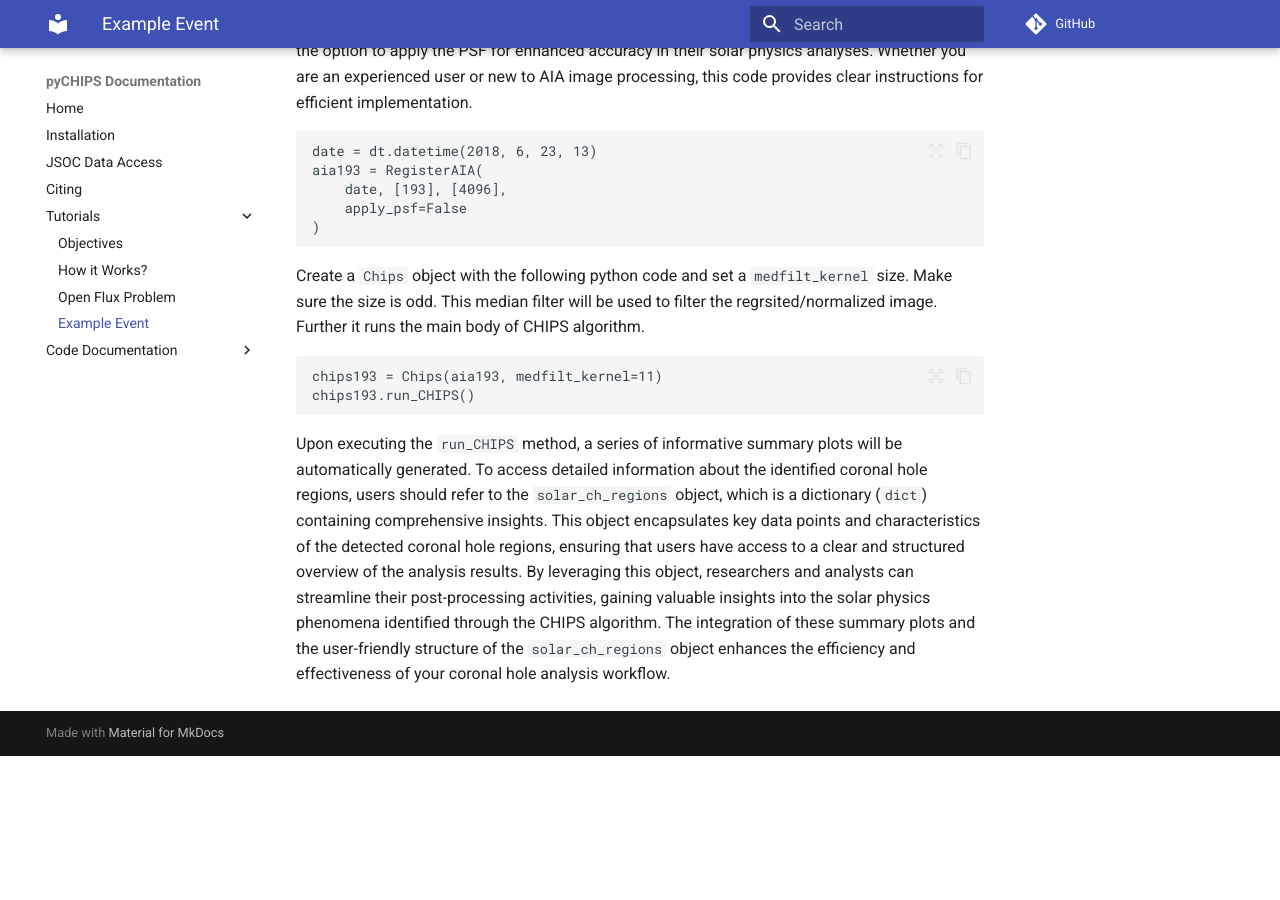
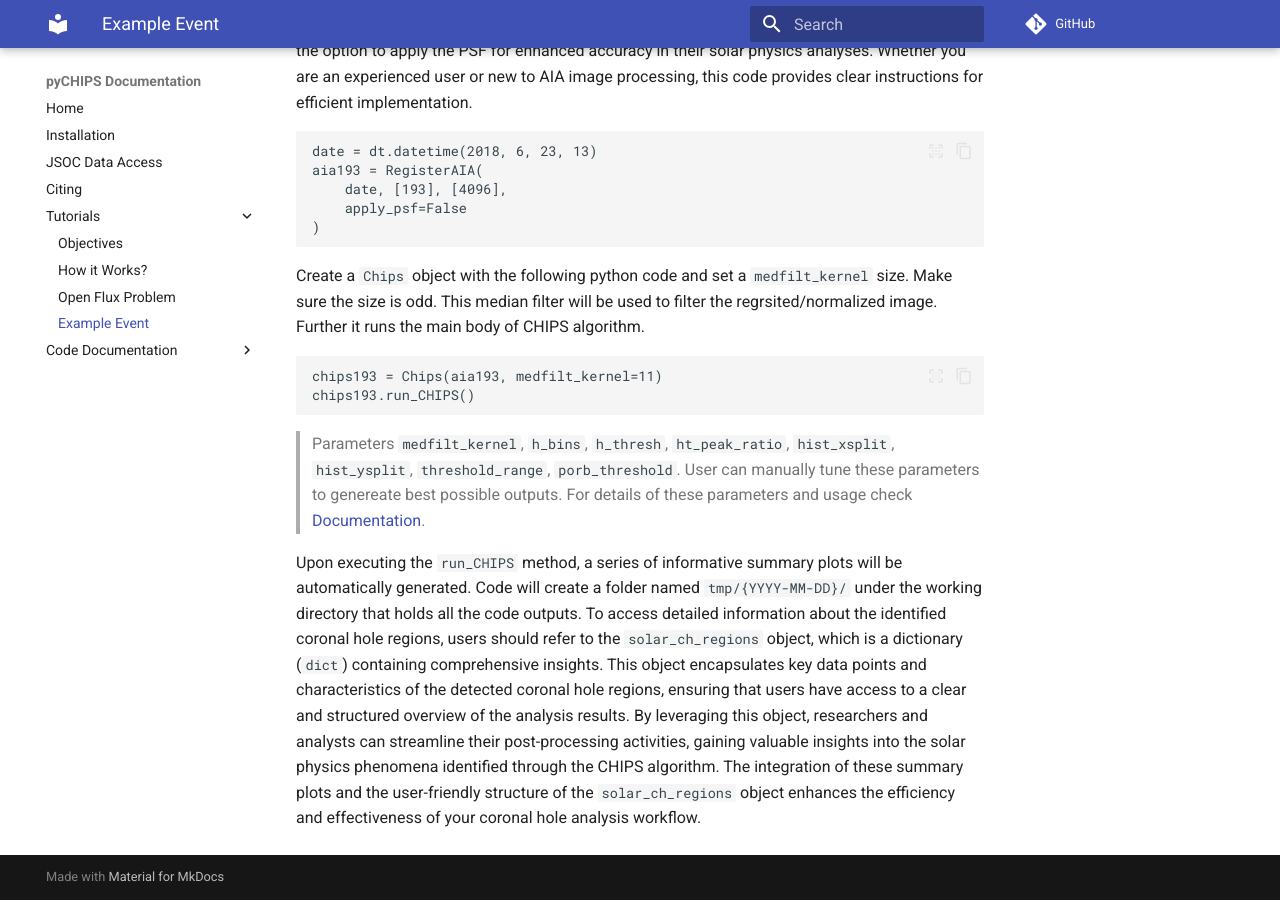
Before and after one commit to shibaji7/pyCHIPS, an MkDocs documentation site: the page built from docs/tutorial/example.md, in a window 1280 px wide and 900 px high, scrolled down 756 px. Built offline with MkDocs 1.6.1 and Material for MkDocs 9.7.7, drawn with Linux system fonts in a browser that asks for light colours; comment, search, counter and statistics services are not loaded; before the commit the page ends 1512 px from its top, so only the background shows below that.

Commit message:
Updated documentation

````diff
--- a/docs/tutorial/example.md
+++ b/docs/tutorial/example.md
@@ -40,4 +40,6 @@
 chips193.run_CHIPS()
 ```
 
-Upon executing the `run_CHIPS` method, a series of informative summary plots will be automatically generated. To access detailed information about the identified coronal hole regions, users should refer to the `solar_ch_regions` object, which is a dictionary (`dict`) containing comprehensive insights. This object encapsulates key data points and characteristics of the detected coronal hole regions, ensuring that users have access to a clear and structured overview of the analysis results. By leveraging this object, researchers and analysts can streamline their post-processing activities, gaining valuable insights into the solar physics phenomena identified through the CHIPS algorithm. The integration of these summary plots and the user-friendly structure of the `solar_ch_regions` object enhances the efficiency and effectiveness of your coronal hole analysis workflow.
+> Parameters `medfilt_kernel`, `h_bins`, `h_thresh`, `ht_peak_ratio`, `hist_xsplit`, `hist_ysplit`, `threshold_range`, `porb_threshold`. User can manually tune these parameters to genereate best possible outputs. For details of these parameters and usage check [Documentation](../dev/chips.md).
+
+Upon executing the `run_CHIPS` method, a series of informative summary plots will be automatically generated. Code will create a folder named `tmp/{YYYY-MM-DD}/` under the working directory that holds all the code outputs. To access detailed information about the identified coronal hole regions, users should refer to the `solar_ch_regions` object, which is a dictionary (`dict`) containing comprehensive insights. This object encapsulates key data points and characteristics of the detected coronal hole regions, ensuring that users have access to a clear and structured overview of the analysis results. By leveraging this object, researchers and analysts can streamline their post-processing activities, gaining valuable insights into the solar physics phenomena identified through the CHIPS algorithm. The integration of these summary plots and the user-friendly structure of the `solar_ch_regions` object enhances the efficiency and effectiveness of your coronal hole analysis workflow.
````
